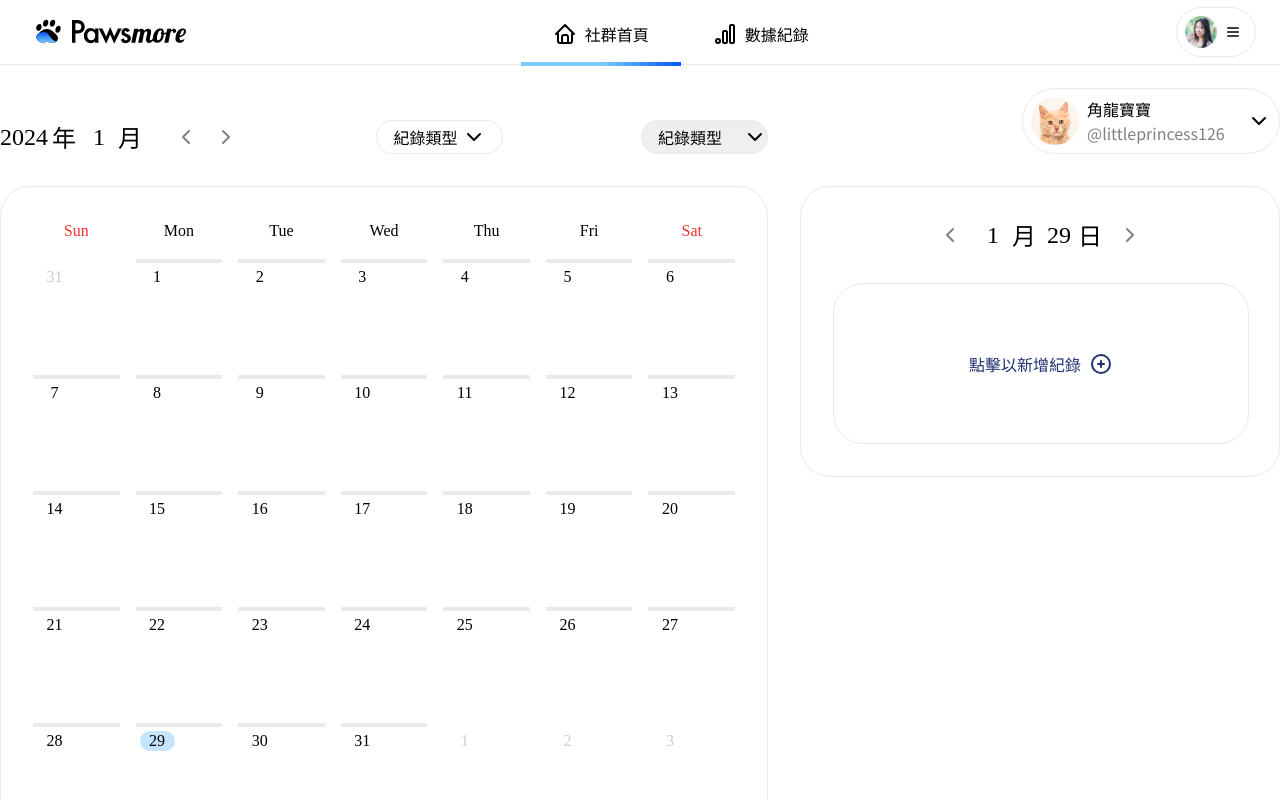
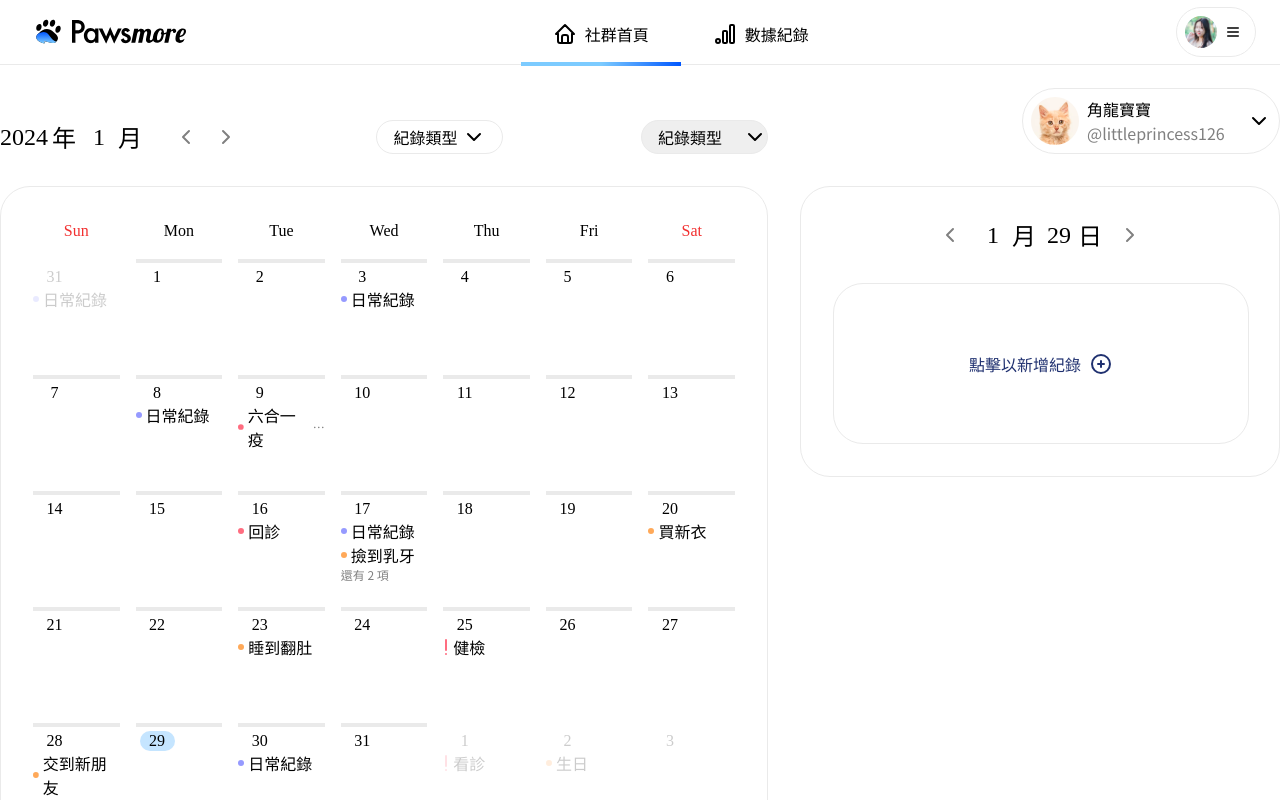
Before and after one commit to penspulse326/rocket_pawsmore, a Next.js app: page /test/record_dashboard in a window 1280 px wide. Shown: the top 800 px of the page. Built offline with nearby package versions, Linux system fonts and the light colour scheme.

Commit message:
style: Calendar layout style done

```diff
--- a/src/components/recordDashboard/Calendar.tsx
+++ b/src/components/recordDashboard/Calendar.tsx
@@ -4,9 +4,140 @@ import {
   IconChevronRight,
   IconChevronDown,
 } from "@tabler/icons-react";
-import { useState } from "react";
+import React, { useState } from "react";
+import Image from "next/image";
+
+interface DataType {
+  card: string;
+  created_at: string;
+  category?: string;
+  content?: string | null;
+  type?: string;
+  remind_at?: string;
+  reserve_type?: string | null;
+  reserve_at?: string | null;
+  title?: string;
+}
+const eventData: DataType[] = [
+  {
+    card: "日常紀錄",
+    created_at: "2023-12-31",
+  },
+  {
+    card: "日常紀錄",
+    created_at: "2024-01-03",
+  },
+  {
+    card: "日常紀錄",
+    created_at: "2024-01-08",
+  },
+  {
+    card: "日常紀錄",
+    created_at: "2024-01-17",
+  },
+  {
+    card: "日常紀錄",
+    created_at: "2024-01-30",
+  },
+  {
+    card: "重要時刻",
+    created_at: "2024/01/17",
+    category: "驚喜",
+    content: "撿到乳牙",
+  },
+  {
+    card: "重要時刻",
+    created_at: "2024/02/02",
+    category: "驚喜",
+    content: "生日",
+  },
+  {
+    card: "重要時刻",
+    created_at: "2024/01/23",
+    category: "行為表現",
+    content: "睡到翻肚",
+  },
+  {
+    card: "重要時刻",
+    created_at: "2024/01/28",
+    category: "社交",
+    content: "交到新朋友",
+  },
+  {
+    card: "重要時刻",
+    created_at: "2024/01/20",
+    category: "社交",
+    content: "買新衣",
+  },
+  {
+    card: "醫療紀錄",
+    created_at: "2024-01-20",
+    type: "醫療提醒",
+    remind_at: "2024/01/25",
+    reserve_type: "健檢",
+    reserve_at: "2024-01-25",
+  },
+  {
+    card: "醫療紀錄",
+    created_at: "2024-01-20",
+    type: "醫療提醒",
+    remind_at: "2024-02-01",
+    reserve_type: "看診",
+    reserve_at: "2024-02-01",
+  },
+  {
+    card: "醫療紀錄",
+    created_at: "2024-01-20",
+    type: "醫療提醒",
+    remind_at: "2024-02-10",
+    reserve_type: "打疫苗",
+    reserve_at: "2024-02-10",
+  },
+  {
+    card: "醫療紀錄",
+    created_at: "2024-01-10",
+    type: "醫療提醒",
+    remind_at: "2024-01-17",
+    reserve_type: "驅蟲",
+    reserve_at: "2024-01-17",
+  },
+  {
+    card: "醫療紀錄",
+    created_at: "2024-01-10",
+    type: "醫療提醒",
+    remind_at: "2024-01-17",
+    reserve_type: "洗牙",
+    reserve_at: "2024-01-17",
+  },
+  {
+    card: "醫療紀錄",
+    created_at: "2024-01-09",
+    type: "就診紀錄",
+    title: "六合一疫苗初施",
+    remind_at: "2024-01-13",
+    reserve_type: null,
+    reserve_at: null,
+  },
+  {
+    card: "醫療紀錄",
+    created_at: "2024-01-16",
+    type: "就診紀錄",
+    title: "回診",
+    remind_at: "2024-01-13",
+    reserve_type: null,
+    reserve_at: null,
+  },
+];
 
 const Calendar = () => {
+  const today = moment();
+  const isToday = (prop: string) => {
+    return today.format("YYYYMMDD") === moment(prop).format("YYYYMMDD");
+  };
+  const isCurrentMonth = (prop: string) => {
+    return today.format("YYYYMM") === moment(prop).format("YYYYMM");
+  };
+
   const Header = () => {
     const [currentDate, setCurrentDate] = useState(moment());
     const [isExpanded, setIsExpanded] = useState(false);
@@ -88,7 +219,6 @@ const Calendar = () => {
     );
   };
   const Calendar = () => {
-    const today = moment();
     const daysOfWeek: string[] = [
       "Sun",
       "Mon",
@@ -156,18 +286,10 @@ const Calendar = () => {
     ];
     const allDates: React.ReactNode[] = [];
 
-    const isToday = (prop: string) => {
-      return today.format("YYYYMMDD") === moment(prop).format("YYYYMMDD");
-    };
-
-    const isCurrentMonth = (prop: string) => {
-      return today.format("YYYYMM") === moment(prop).format("YYYYMM");
-    };
-
     return (
-      <div className="flex flex-col gap-y-4 font-['Futura'] border border-stroke rounded-[30px] p-8 max-h-[789px] min-h-[789px]">
+      <div className="flex flex-col gap-y-4 border border-stroke rounded-[30px] p-8 max-h-[789px] min-h-[789px]">
         {/* header: days of week */}
-        <ul className="flex gap-x-4 justify-between text-center font-medium">
+        <ul className="flex gap-x-4 justify-between text-center font-['Futura'] font-medium">
           {daysOfWeek.map((name, index) => {
             return (
               <li
@@ -181,7 +303,7 @@ const Calendar = () => {
             );
           })}
         </ul>
-        {/* body: dates of month */}
+        {/* body: dates of the month */}
         <div className="flex flex-col gap-4">
           {datesOfMonth.map((week, weekIndex) => {
             // 7 days of each weeks
@@ -200,14 +322,14 @@ const Calendar = () => {
                 ></div>
                 {/* day block */}
                 <span
-                  className={`w-[35px] h-5 ml-1 mt-1 px-2 py-1 flex justify-center items-center self-start hover:cursor-pointer
+                  className={`w-[35px] h-5 ml-1 mt-1 px-2 py-1 flex justify-center items-center self-start font-['Futura'] hover:cursor-pointer
                   ${isCurrentMonth(day.date) || "text-[#CCCCCC]"}
                   ${isToday(day.date) && "bg-secondary rounded-[30px]"}`}
                 >
                   {day.number === 0 ? "" : day.number}
                 </span>
                 {/* events block */}
-                {/* <ul className="grow">123</ul> */}
+                <EventCard prop={day.date} />
               </div>
             ));
             // all weeks of the month
@@ -223,6 +345,105 @@ const Calendar = () => {
       </div>
     );
   };
+  const EventCard: React.FC<{ prop: string }> = ({ prop }) => {
+    const eventTitle = (prop: DataType): string | null => {
+      const { card, content, title, type, reserve_type } = prop;
+      switch (card) {
+        case "日常紀錄":
+          return card;
+        case "重要時刻":
+          return content || null;
+        case "醫療紀錄":
+          if (type === "醫療提醒") {
+            return reserve_type || null;
+          } else if (type === "就診紀錄") {
+            return title || null;
+          }
+        default:
+          return null;
+      }
+    };
+    const iconFillColor = (prop: string) => {
+      switch (prop) {
+        case "日常紀錄":
+          return "#969AFF";
+        case "重要時刻":
+          return "#FFA959";
+        case "醫療紀錄":
+          return "#FF6D80";
+        default:
+          return "";
+      }
+    };
+    const filteredEvents = eventData.filter(
+      (event) =>
+        (event.type !== "醫療提醒" &&
+          event.created_at &&
+          moment(event.created_at).format("YYYYMMDD") ===
+            moment(prop).format("YYYYMMDD")) ||
+        (event.type === "醫療提醒" &&
+          event.reserve_at &&
+          moment(event.reserve_at).format("YYYYMMDD") ===
+            moment(prop).format("YYYYMMDD"))
+    );
+    return (
+      <ul>
+        {filteredEvents.slice(0, 2).map((event, index) => (
+          <ol key={index}>
+            <li
+              className={`flex gap-x-1 items-center ${
+                (event.type !== "醫療提醒" &&
+                  isCurrentMonth(event.created_at)) ||
+                (event.type === "醫療提醒" &&
+                  event.reserve_at &&
+                  isCurrentMonth(event.reserve_at))
+                  ? ""
+                  : "opacity-20"
+              }`}
+            >
+              {event.card === "醫療紀錄" && event.type === "醫療提醒" ? (
+                <Image
+                  src="/test/icon-exclamation.svg"
+                  width={6}
+                  height={24}
+                  alt="exclamation mark"
+                />
+              ) : (
+                <svg
+                  xmlns="http://www.w3.org/2000/svg"
+                  width="6"
+                  height="6"
+                  viewBox="0 0 6 6"
+                  fill="none"
+                >
+                  <circle
+                    cx="3"
+                    cy="3"
+                    r="3"
+                    fill={iconFillColor(event.card)}
+                  />
+                </svg>
+              )}
+              {eventTitle(event) && eventTitle(event)!.length > 5 ? (
+                <>
+                  {`${eventTitle(event)!.slice(0, 4)}`}
+                  <span className="text-note text-xs">⋯</span>
+                </>
+              ) : (
+                eventTitle(event)
+              )}
+            </li>
+          </ol>
+        ))}
+        {filteredEvents.length > 2 && (
+          <li className="text-note text-xs">
+            還有 {filteredEvents.length - 2} 項
+          </li>
+        )}
+      </ul>
+    );
+  };
+
   return (
     <section className="flex flex-col gap-y-8 mt-8 max-w-[832px]">
       <Header />
```
